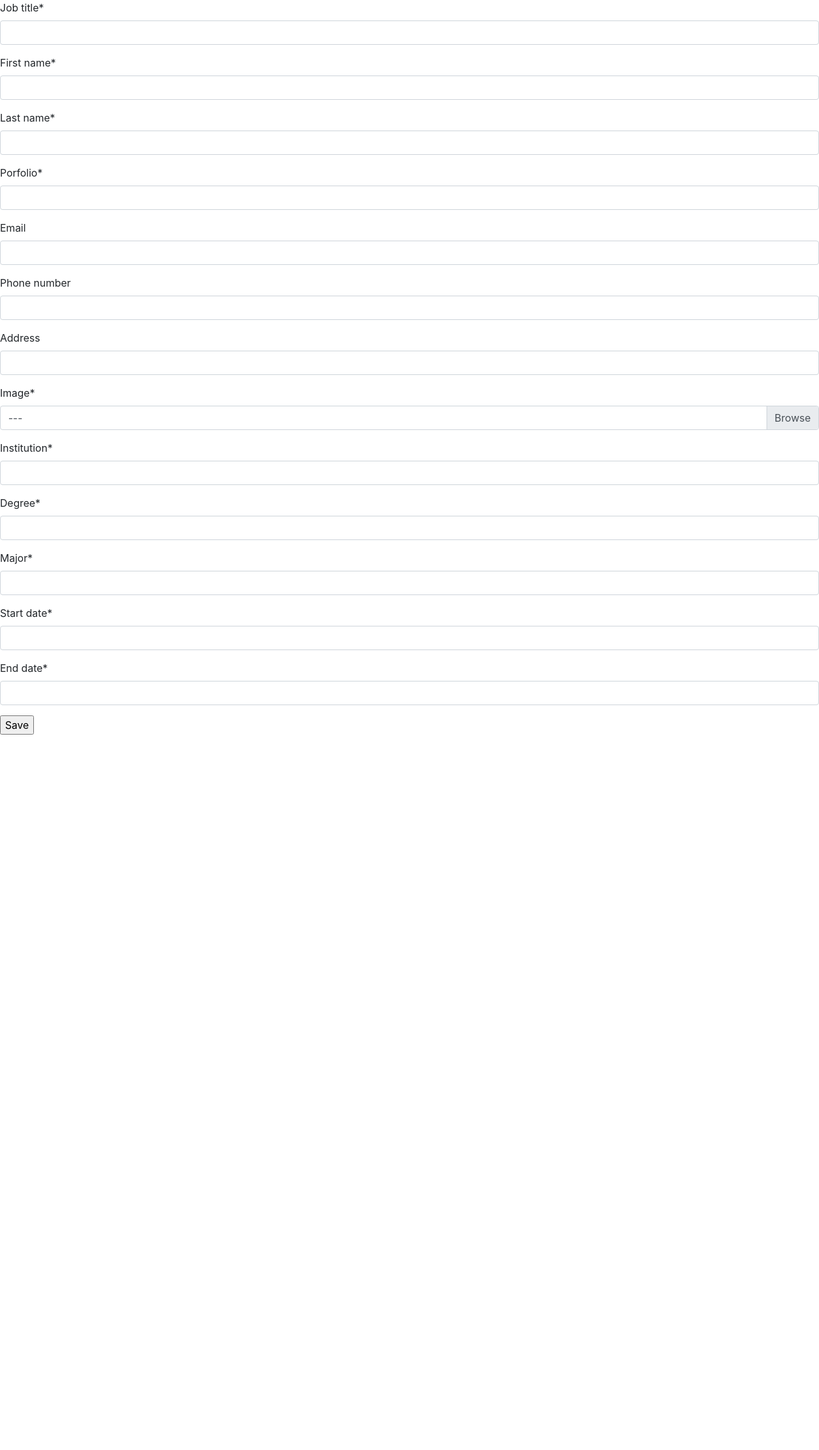
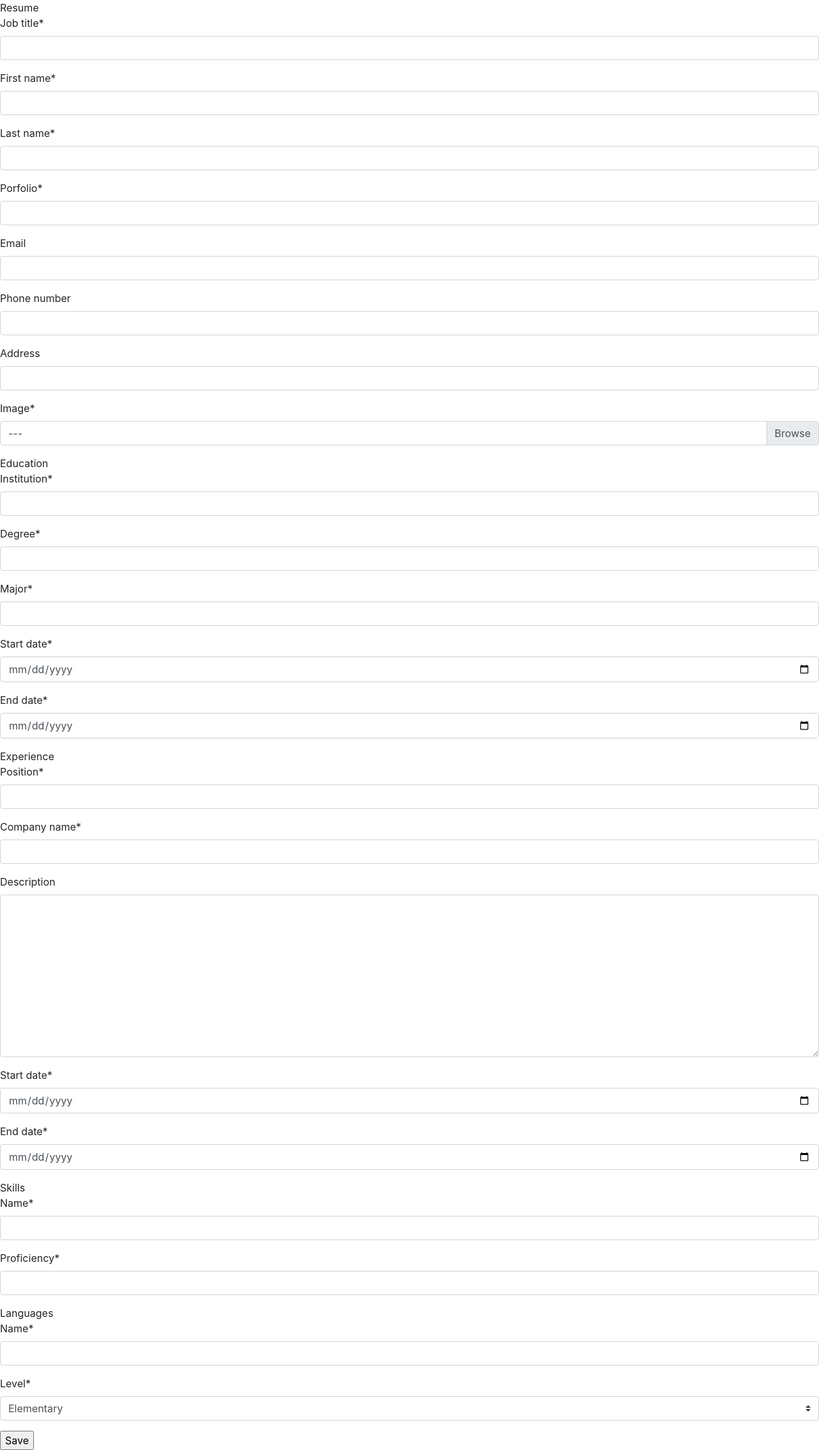
Before and after one commit to melanhany/cv-maker, a Django app: page /nuhuh/ in a window 1280 px wide. Shown: the whole page at 64% size. Before the commit the page ends 1148 px from the top, so only its background shows below. Run offline with Django 4.2, Linux system fonts and the light colour scheme; some libraries are stand-ins or nearby versions.

Commit message:
added other forms to resume view

```diff
--- a/cv/forms.py
+++ b/cv/forms.py
@@ -1,5 +1,5 @@
 from django import forms
-
+from django.conf import settings
 from .models import UserProfile, Education, Experience, Skill, Language
 
 
@@ -16,27 +16,36 @@ class UserProfileForm(forms.ModelForm):
             "address",
             "image",
         ]
+        # widgets = {"phone_number": forms.NumberInput(attrs={"type": "phone"})}
 
 
 class EducationForm(forms.ModelForm):
     class Meta:
         model = Education
-        fields = ["institution", "degree", "major", "start_date", "end_date"]
+        exclude = ["resume"]
+        widgets = {
+            "start_date": forms.DateInput(attrs={"type": "date"}, format="%d/%m/%Y"),
+            "end_date": forms.DateInput(attrs={"type": "date"}, format="%d/%m/%Y"),
+        }
 
 
 class ExperienceForm(forms.ModelForm):
     class Meta:
         model = Experience
-        fields = ["position", "company_name", "description", "start_date", "end_date"]
+        exclude = ["resume"]
+        widgets = {
+            "start_date": forms.DateInput(attrs={"type": "date"}),
+            "end_date": forms.DateInput(attrs={"type": "date"}),
+        }
 
 
 class SkillForm(forms.ModelForm):
     class Meta:
         model = Skill
-        fields = ["name", "proficiency"]
+        exclude = ["resume"]
 
 
 class LanguageForm(forms.ModelForm):
     class Meta:
         model = Language
-        fields = ["name", "level"]
+        exclude = ["resume"]
--- a/cv/templates/cv/index.html
+++ b/cv/templates/cv/index.html
@@ -3,8 +3,16 @@
 
 {% block content %}
 <form method='POST'> {% csrf_token %}
+    Resume
     {% crispy user_profile_form %}
+    Education
     {% crispy education_form %}
+    Experience
+    {% crispy experience_form %}
+    Skills
+    {% crispy skill_form %}
+    Languages
+    {% crispy language_form %}
     <input type='submit' value='Save'/>
 </form>
 {% endblock %}
--- a/cv/views.py
+++ b/cv/views.py
@@ -1,14 +1,28 @@
 from django.shortcuts import render
 
 
-from .forms import UserProfileForm, EducationForm
+from .forms import (
+    UserProfileForm,
+    EducationForm,
+    ExperienceForm,
+    SkillForm,
+    LanguageForm,
+)
 
 
 def user_profile_view(request):
     user_profile_form = UserProfileForm(request.POST or None)
     education_form = EducationForm()
-
+    experience_form = ExperienceForm()
+    skill_form = SkillForm()
+    language_form = LanguageForm()
     # if user_profile_form.is_valid():
     #     user_profile_form.save()
-    context = {"user_profile_form": user_profile_form, "education_form": education_form}
+    context = {
+        "user_profile_form": user_profile_form,
+        "education_form": education_form,
+        "experience_form": experience_form,
+        "skill_form": skill_form,
+        "language_form": language_form,
+    }
     return render(request, "cv/index.html", context)
--- a/cvmaker/settings/common.py
+++ b/cvmaker/settings/common.py
@@ -120,3 +120,5 @@ AUTH_USER_MODEL = "core.User"
 CRISPY_ALLOWED_TEMPLATE_PACKS = "bootstrap4"
 
 CRISPY_TEMPLATE_PACK = "bootstrap4"
+
+DATE_INPUT_FORMATS = ["%d-%m-%Y"]
```
